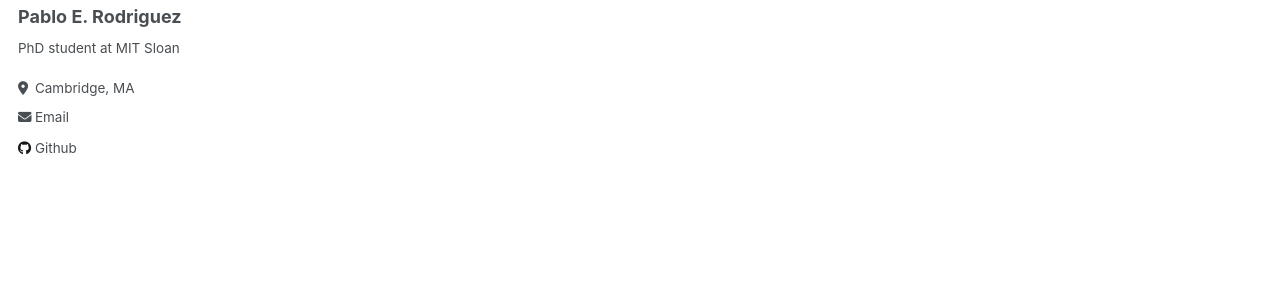
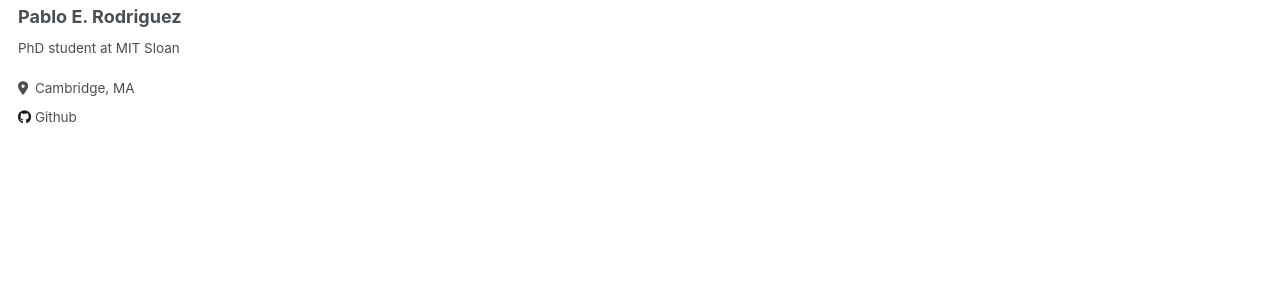
Before and after one commit to pablo-e-rodriguez/pablo-e-rodriguez.github.io, a Jekyll site: the page built from _pages/about.md, in a window 1280 px wide. Shown: the part 285-585 px from the top of the page. Built offline with Jekyll 4.4.1, drawn with Linux system fonts in a browser that asks for light colours.

Commit message:
Update _config.yml

```diff
--- a/_config.yml
+++ b/_config.yml
@@ -28,7 +28,7 @@ author:
   location         : "Cambridge, MA"
   employer         :
   uri              : # URL
-  email            : "pablo6@mit.edu"
+  email            : #"pablo6@mit.edu"
 
   # Academic websites
   arxiv            : # URL - Update with the correct link to your profile
```
